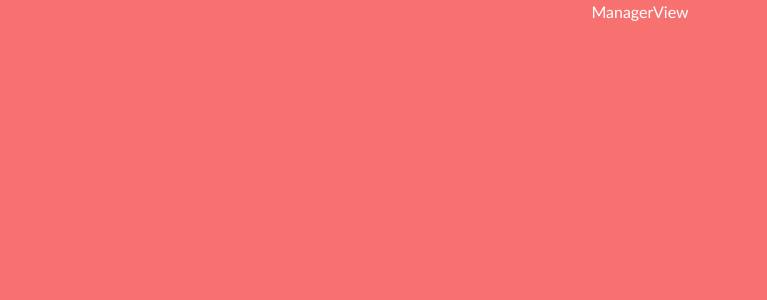
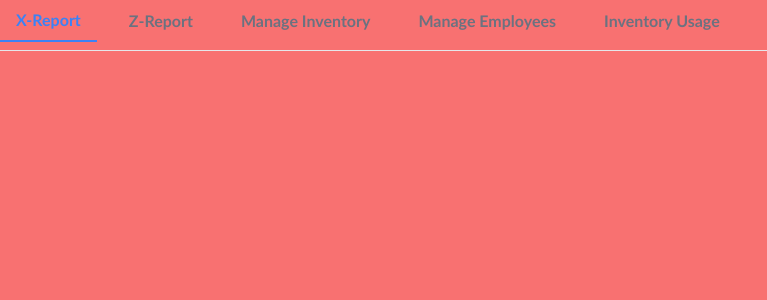
Before and after one commit to CSCE331-Fall2024/project-3-team-9b, a Next.js app: page /managerView in a window 1280 px wide. Shown: the top 300 px of the page, without its empty margins (0-767 px from the left). Built offline with nearby package versions, Linux system fonts and the light colour scheme.

Commit message:
set basis for manager view to be expanded upon

```diff
--- a/src/app/cashierView/page.tsx
+++ b/src/app/cashierView/page.tsx
@@ -82,7 +82,7 @@ export default function CashierView() {
 
         {/* Sub-Header Panel: Size Selection */}
         <div className="flex space-x-4 mb-4 border-b pb-2">
-          {['Bowl', 'Plate', 'Larger Plate'].map((size) => (
+          {['Bowl', 'Plate', 'Bigger Plate'].map((size) => (
             <button
               key={size}
               className={`px-4 py-2 font-semibold ${
--- a/src/app/managerView/page.tsx
+++ b/src/app/managerView/page.tsx
@@ -1,5 +1,30 @@
+// app/managerView/page.tsx
+
+"use client";
+import { useState } from 'react';
+
 export default function ManagerView() {
-    return (
-      <div className="flex flex-col justify-center items-center">ManagerView</div>
-    );
-  }
+  const [activeTab, setActiveTab] = useState('X-Report');
+
+  const handleTabChange = (tab: string) => setActiveTab(tab);
+
+  return (
+    <div className="flex screen w-full">
+
+      {/* Header Panel: Main Tabs */}
+      <div className="flex w-full space-x-4 mb-2 border-b pb-2">
+        {['X-Report', 'Z-Report', 'Manage Inventory', 'Manage Employees', 'Inventory Usage'].map((tab) => (
+          <button
+            key={tab}
+            className={`px-4 py-2 font-semibold ${
+              activeTab === tab ? 'text-blue-500 border-b-2 border-blue-500' : 'text-gray-500'
+            }`}
+            onClick={() => handleTabChange(tab)}
+          >
+            {tab.charAt(0).toUpperCase() + tab.slice(1)}
+          </button>
+        ))}
+      </div>
+    </div>
+  );
+}
```
